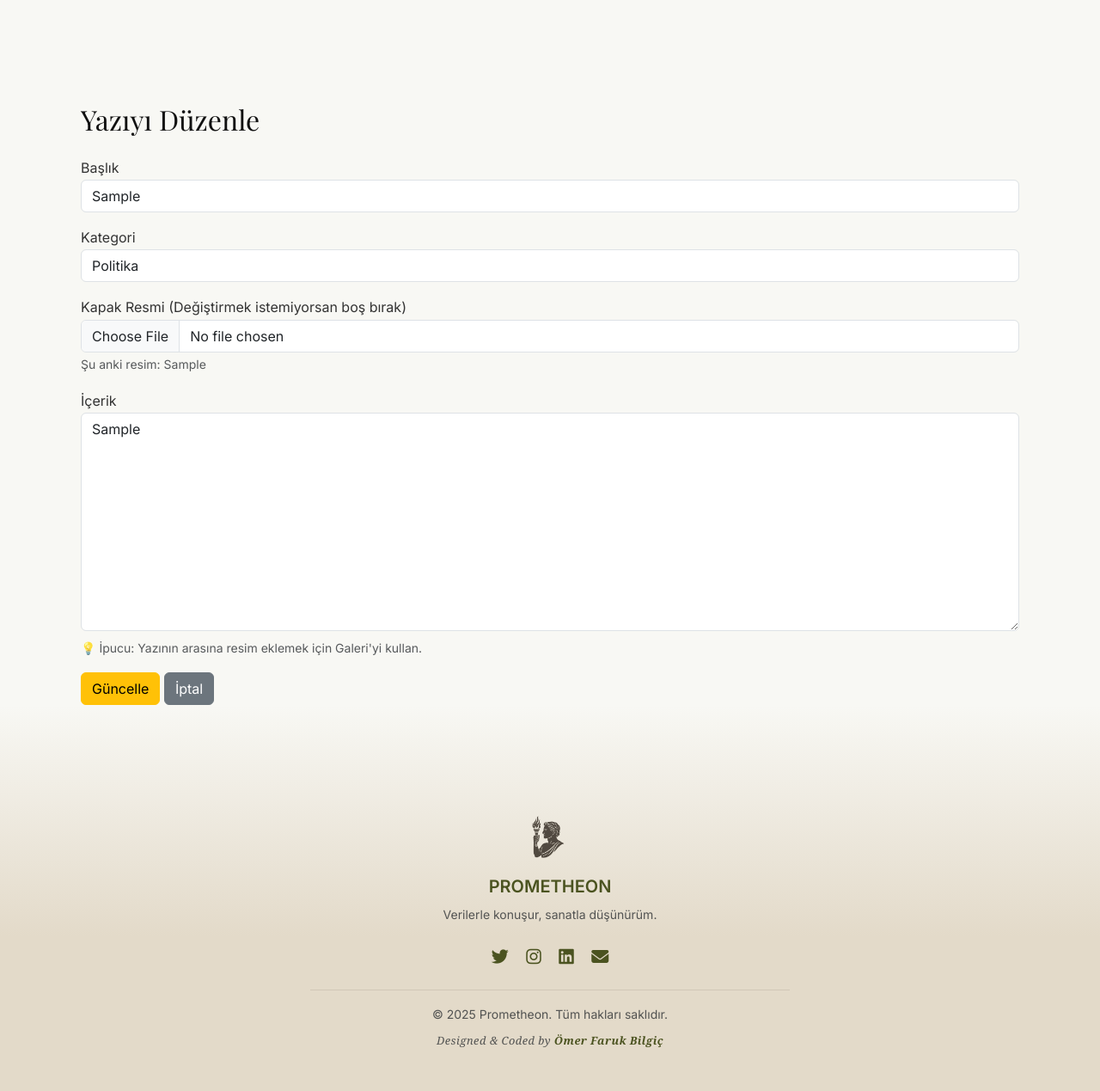
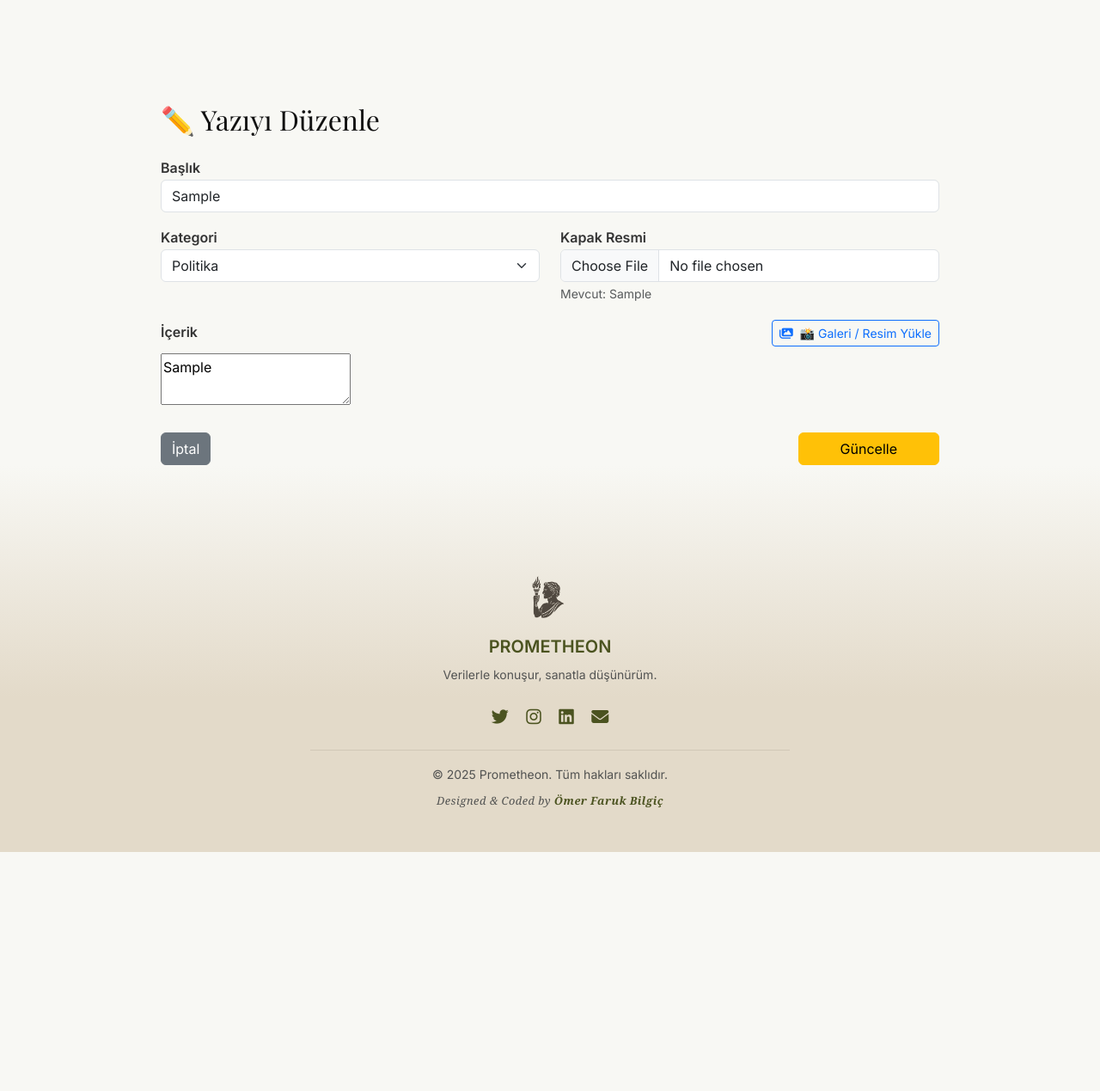
Before and after one commit to omerfarukbilgic/prometheon, a Flask app: page /1/duzenle in a window 1280 px wide. Shown: the part 158-1427 px from the top of the page at 86% size. After the commit the page ends 1149 px from the top, so only its background shows below. Run offline with Flask 3, Linux system fonts and the light colour scheme; a user stored in the database is signed in; tables that the repository leaves empty hold one stand-in row (values such as "Sample post"); some libraries are stand-ins or nearby versions; some web fonts are replaced.

Commit message:
Site kurtarma ve tam guncelleme

```diff
--- a/app.py
+++ b/app.py
@@ -1,6 +1,6 @@
 import sqlite3
 import os
-from flask import Flask, render_template, request, url_for, redirect, session
+from flask import Flask, render_template, request, url_for, redirect, session, jsonify
 from werkzeug.security import generate_password_hash, check_password_hash
 from werkzeug.utils import secure_filename
 
@@ -19,12 +19,7 @@ def db_baglantisi_kur():
     conn.row_factory = sqlite3.Row
     return conn
 
-# --- EKSİK OLAN FİLTRELER (BU KISIM ÇOK ÖNEMLİ) ---
-@app.template_filter('nl2br')
-def nl2br(value):
-    if not value: return ""
-    return value.replace('\n', '<br>')
-
+# --- FİLTRELER ---
 @app.template_filter('okuma_suresi')
 def okuma_suresi_hesapla(metin):
     if not metin: return "1 dk"
@@ -34,7 +29,6 @@ def okuma_suresi_hesapla(metin):
     return f"{dakika} dk"
 
 # --- ROTALAR ---
-
 @app.route("/")
 def anasayfa():
     conn = db_baglantisi_kur()
@@ -45,7 +39,6 @@ def anasayfa():
 @app.route('/<int:id>')
 def detay(id):
     conn = db_baglantisi_kur()
-    # Sayaç
     try:
         conn.execute('UPDATE yazilar SET goruntulenme = goruntulenme + 1 WHERE id = ?', (id,))
         conn.commit()
@@ -54,7 +47,6 @@ def detay(id):
     sorgu = "SELECT yazilar.*, users.ad_soyad, users.profil_resmi, users.biyografi FROM yazilar JOIN users ON yazilar.author_id = users.id WHERE yazilar.id = ?"
     yazi = conn.execute(sorgu, (id,)).fetchone()
 
-    # Yorumları güvenli şekilde çek
     try:
         yorumlar = conn.execute("SELECT yorumlar.*, users.ad_soyad FROM yorumlar JOIN users ON yorumlar.user_id = users.id WHERE post_id = ? ORDER BY id DESC", (id,)).fetchall()
     except:
@@ -71,7 +63,6 @@ def yeni_yazi():
         icerik = request.form['icerik']
         kategori = request.form['kategori']
 
-        # Resim Yükleme
         resim_dosyasi = request.files.get('resim')
         resim_adi = ""
         if resim_dosyasi and resim_dosyasi.filename != '':
@@ -118,10 +109,21 @@ def duzenle(id):
     conn.close()
     return render_template('duzenle.html', yazi=yazi)
 
+# --- RESİM YÜKLEME SERVİSİ (Upload) ---
+@app.route('/upload', methods=['POST'])
+def upload_file():
+    if 'upload' not in request.files:
+        return jsonify({'error': {'message': 'Dosya yok'}}), 400
+    f = request.files['upload']
+    filename = secure_filename(f.filename)
+    f.save(os.path.join(app.config['UPLOAD_FOLDER'], filename))
+    url = url_for('static', filename='uploads/' + filename)
+    return jsonify({'uploaded': 1, 'fileName': filename, 'url': url})
+
+# --- GALERİ SAYFASI ---
 @app.route('/admin/galeri', methods=('GET', 'POST'))
 def galeri():
     if session.get('rol') not in ['admin', 'yazar']: return "Yetkiniz yok", 403
-
     mesaj = ""
     if request.method == 'POST':
         files = request.files.getlist('dosyalar')
@@ -130,14 +132,12 @@ def galeri():
                 filename = secure_filename(file.filename)
                 file.save(os.path.join(app.config['UPLOAD_FOLDER'], filename))
         mesaj = "Resimler yüklendi!"
-
     resimler = []
     try: resimler = os.listdir(app.config['UPLOAD_FOLDER'])
     except: pass
-
     return render_template('galeri.html', resimler=resimler, mesaj=mesaj)
 
-# --- DİĞER ROTALAR (Giriş/Çıkış vb.) ---
+# --- DİĞER ROTALAR (Giriş, Kayıt, Admin vb.) ---
 @app.route("/giris", methods=('GET', 'POST'))
 def giris():
     if request.method == 'POST':
@@ -182,6 +182,20 @@ def sil(id):
     conn = db_baglantisi_kur(); conn.execute('DELETE FROM yazilar WHERE id = ?', (id,)); conn.commit(); conn.close()
     return redirect(url_for('anasayfa'))
 
+@app.route('/yazarlar')
+def yazarlar_sayfasi():
+    conn = db_baglantisi_kur()
+    yazarlar = conn.execute("SELECT * FROM users WHERE rol IN ('admin', 'yazar')").fetchall()
+    conn.close()
+    return render_template("yazarlar.html", yazarlar=yazarlar)
+
+@app.route('/hakkimizda')
+def hakkimizda(): return render_template('hakkimizda.html')
+
+@app.route('/iletisim')
+def iletisim(): return render_template('iletisim.html')
+
+# --- TAMİR ROTASI ---
 @app.route('/tamir')
 def tamir_et():
     conn = db_baglantisi_kur(); mesaj = []
@@ -191,6 +205,8 @@ def tamir_et():
     except: pass
     try: conn.execute("ALTER TABLE users ADD COLUMN profil_resmi TEXT"); conn.commit(); mesaj.append("✅ Profil OK")
     except: pass
+    try: conn.execute("ALTER TABLE users ADD COLUMN biyografi TEXT"); conn.commit(); mesaj.append("✅ Biyo OK")
+    except: pass
     conn.close(); return "<br>".join(mesaj)
 
 if __name__ == "__main__":
--- a/templates/duzenle.html
+++ b/templates/duzenle.html
@@ -1,42 +1,63 @@
 {% extends "layout.html" %}
+
 {% block content %}
+<script src="https://cdn.ckeditor.com/4.22.1/standard/ckeditor.js"></script>
+
 <div class="container mt-5">
-    <h2 class="mb-4">Yazıyı Düzenle</h2>
+    <div class="row">
+        <div class="col-md-10 offset-md-1">
+            <h2 class="mb-4">✏️ Yazıyı Düzenle</h2>
 
             <form method="post" enctype="multipart/form-data">
                 <div class="mb-3">
-            <label>Başlık</label>
+                    <label class="fw-bold">Başlık</label>
                     <input type="text" name="baslik" class="form-control" value="{{ yazi['baslik'] }}" required>
                 </div>
 
-        <div class="mb-3">
-            <label>Kategori</label>
-            <select name="kategori" class="form-control">
+                <div class="row mb-3">
+                    <div class="col-md-6">
+                        <label class="fw-bold">Kategori</label>
+                        <select name="kategori" class="form-select">
                             <option value="Politika" {% if yazi['kategori'] == 'Politika' %}selected{% endif %}>Politika</option>
                             <option value="Hukuk" {% if yazi['kategori'] == 'Hukuk' %}selected{% endif %}>Hukuk</option>
                             <option value="Felsefe" {% if yazi['kategori'] == 'Felsefe' %}selected{% endif %}>Felsefe</option>
                             <option value="Sanat" {% if yazi['kategori'] == 'Sanat' %}selected{% endif %}>Sanat</option>
                         </select>
                     </div>
-
-        <div class="mb-3">
-            <label>Kapak Resmi (Değiştirmek istemiyorsan boş bırak)</label>
+                    <div class="col-md-6">
+                        <label class="fw-bold">Kapak Resmi</label>
                         <input type="file" name="resim" class="form-control">
                         {% if yazi['resim'] %}
-                <small class="text-muted">Şu anki resim: {{ yazi['resim'] }}</small>
+                            <small class="text-muted">Mevcut: {{ yazi['resim'] }}</small>
                         {% endif %}
-        </div>
-
-        <div class="mb-3">
-            <label>İçerik</label>
-            <textarea name="icerik" class="form-control" rows="10" required>{{ yazi['icerik'] }}</textarea>
-            <div class="form-text mt-2">
-                💡 İpucu: Yazının arasına resim eklemek için <a href="/admin/galeri" target="_blank">Galeri</a>'yi kullan.
                     </div>
                 </div>
 
-        <button type="submit" class="btn btn-warning">Güncelle</button>
+                <div class="mb-4">
+                    <div class="d-flex justify-content-between align-items-center mb-2">
+                        <label class="fw-bold mb-0">İçerik</label>
+                        <a href="{{ url_for('galeri') }}" target="_blank" class="btn btn-outline-primary btn-sm">
+                            <i class="fas fa-images me-1"></i> 📸 Galeri / Resim Yükle
+                        </a>
+                    </div>
+                    <textarea name="icerik" id="editor">{{ yazi['icerik'] }}</textarea>
+                </div>
+
+                <div class="d-flex justify-content-between">
                     <a href="{{ url_for('detay', id=yazi['id']) }}" class="btn btn-secondary">İptal</a>
+                    <button type="submit" class="btn btn-warning px-5">Güncelle</button>
+                </div>
             </form>
         </div>
+    </div>
+</div>
+
+<script>
+    CKEDITOR.replace('editor', {
+        height: 400,
+        filebrowserUploadUrl: '/upload',
+        filebrowserUploadMethod: 'form',
+        removeButtons: 'Source,Save,NewPage,Preview,Print,Templates,Cut,Copy,Paste,PasteText,PasteFromWord,Find,Replace,SelectAll,Scayt,Form,Checkbox,Radio,TextField,Textarea,Select,Button,ImageButton,HiddenField,CopyFormatting,RemoveFormat,CreateDiv,BidiLtr,BidiRtl,Language,Anchor,Flash,Smiley,PageBreak,Iframe,About'
+    });
+</script>
 {% endblock %}
```
Also changed, not shown: templates/yeni.html (+6 -1 lines). Lines whose indentation alone changed are shown as unchanged.
